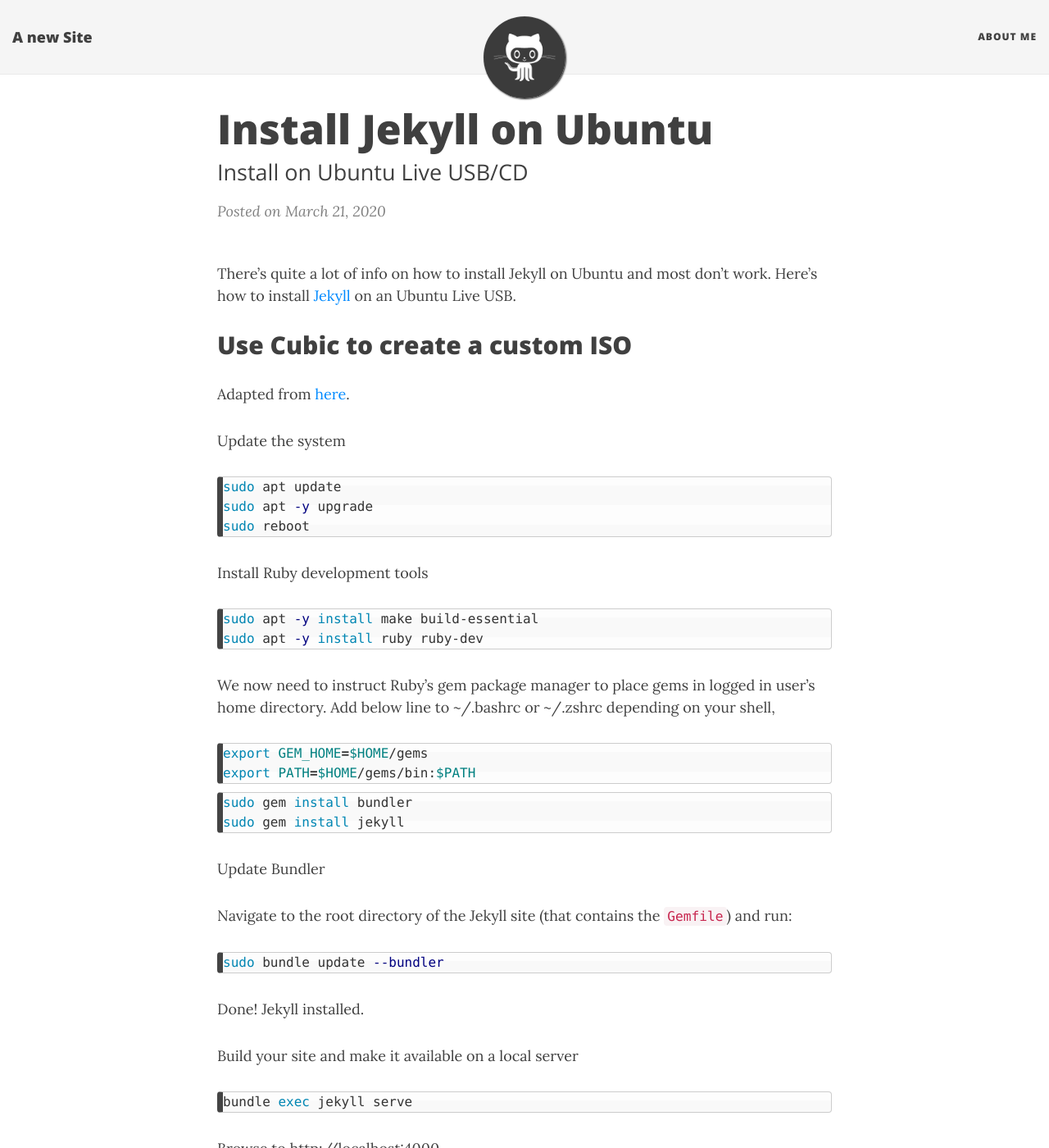
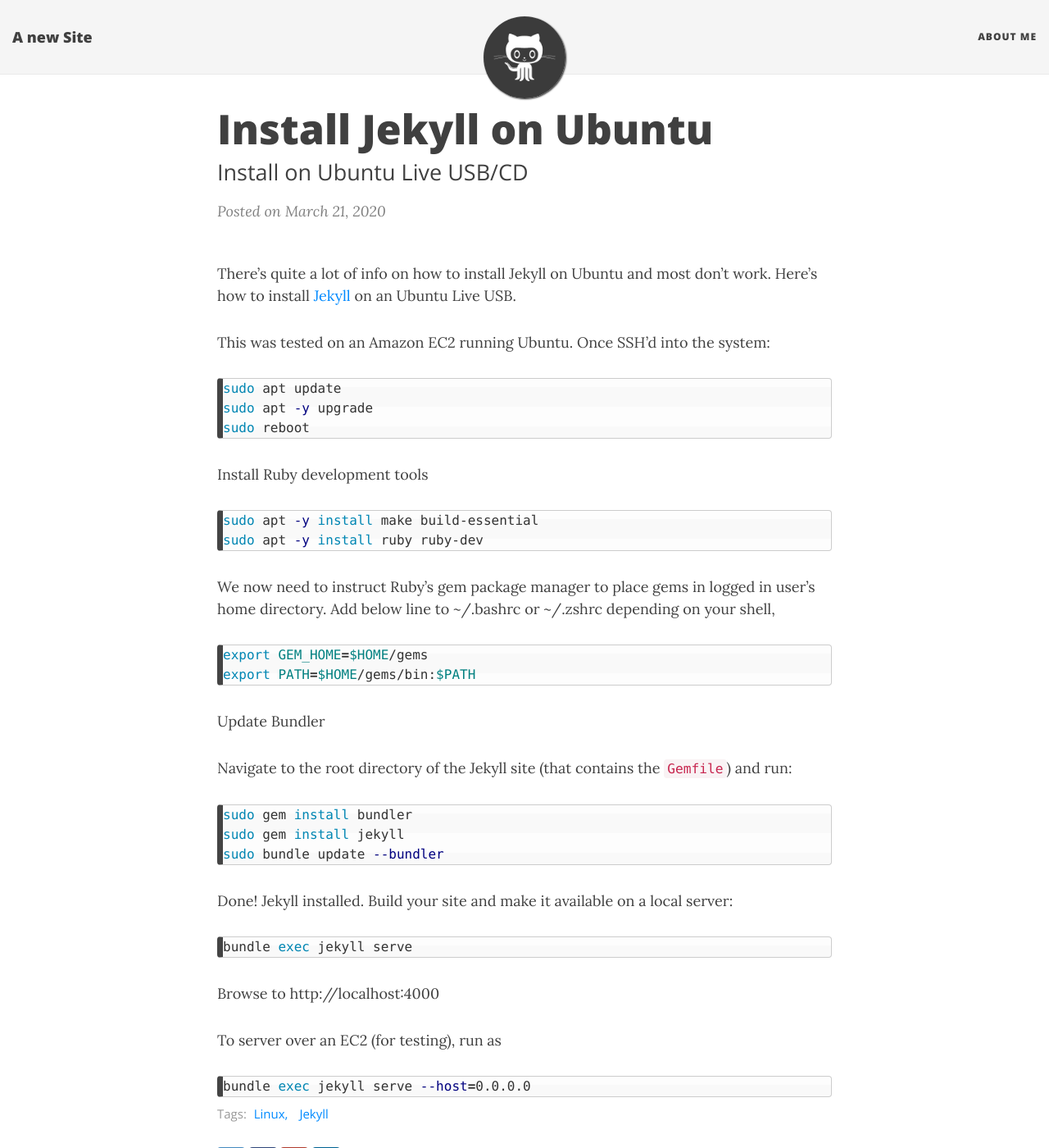
Before and after one commit to viper25/blog-old, a Jekyll site: the page built from _posts/2020-03-21-install-jekyll-on-Ubuntu.md, in a window 1280 px wide and 1400 px high. Shown: the whole window at 82% size. Built offline with Jekyll 4.4.1, drawn with Linux system fonts in a browser that asks for light colours; nearby versions of some CDN libraries.

Commit message:
Updated text

````diff
--- a/_posts/2020-03-21-install-jekyll-on-Ubuntu.md
+++ b/_posts/2020-03-21-install-jekyll-on-Ubuntu.md
@@ -8,12 +8,7 @@
 
 There's quite a lot of info on how to install Jekyll on Ubuntu and most don't work. Here's how to install [Jekyll](https://jekyllrb.com/) on an Ubuntu Live USB.
 
-
-## Use Cubic to create a custom ISO
-
-Adapted from [here](https://computingforgeeks.com/how-to-install-jekyll-on-ubuntu-18-04/).
-
-Update the system
+This was tested on an Amazon EC2 running Ubuntu. Once SSH'd into the system:
 
 ```bash
 sudo apt update
@@ -36,22 +31,18 @@
 export PATH=$HOME/gems/bin:$PATH
 ```
 
+Update Bundler
+
+Navigate to the root directory of the Jekyll site (that contains the `Gemfile`) and run:
+
+
 ```bash
 sudo gem install bundler
 sudo gem install jekyll
-```
-
-Update Bundler
-
-Navigate to the root directory of the Jekyll site (that contains the `Gemfile`) and run:
-```bash
 sudo bundle update --bundler
 ```
 
-Done! Jekyll installed.
-
-
-Build your site and make it available on a local server
+Done! Jekyll installed. Build your site and make it available on a local server:
 
 ```bash
 bundle exec jekyll serve
````
